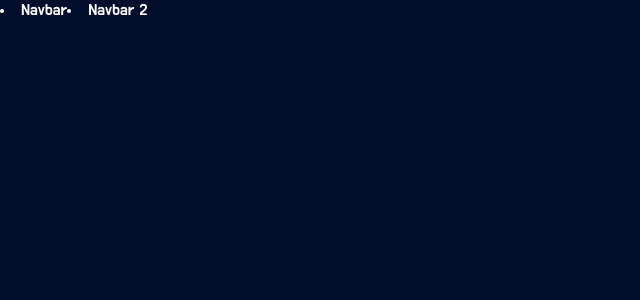
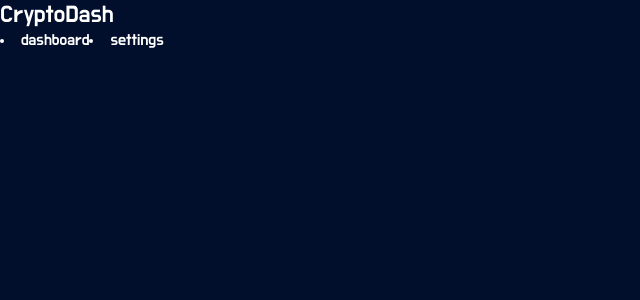
Before and after one commit to Albert-webJS/cryptocurrency-dashboard, a React (Vite) app: page / in a window 1280 px wide. Shown: the top 300 px of the page, without its empty margins (0-640 px from the left). Built offline with nearby package versions, Linux system fonts and the light colour scheme.

Commit message:
added some components, create first scructure

```diff
--- a/src/app/styles/index.css
+++ b/src/app/styles/index.css
@@ -1,5 +1,6 @@
 :root {
-  --main-color: #010E2C;
+  --main-text-color: #FFFFFF;
+  --main-background-color: #010E2C;
   box-sizing: border-box;
 }
 
--- /dev/null
+++ b/src/layout/Header/Header.tsx
@@ -0,0 +1,12 @@
+import { DetailedHTMLProps, FC, HTMLAttributes } from "react"
+
+import cn from 'classnames'
+import styles from './Header.module.css';
+
+interface HeaderProps extends DetailedHTMLProps<HTMLAttributes<HTMLDivElement>, HTMLDivElement> {}
+
+export const Header: FC<HeaderProps> = ({ className, children, ...props}) => {
+    return (
+        <header className={cn(styles.header, className)} {...props}>{children}</header>
+    )
+}
--- /dev/null
+++ b/src/layout/index.ts
@@ -0,0 +1 @@
+export { Header } from './Header/Header';
--- a/src/pages/HomePage/HomePage.tsx
+++ b/src/pages/HomePage/HomePage.tsx
@@ -1,11 +1,15 @@
-import { Wrapper } from "src/shared";
+import { Header } from "src/layout";
+import { Logo, Wrapper } from "src/shared";
 import { Navbar } from "src/widgets";
 
 
 export const HomePage = (): JSX.Element => {
     return (
         <Wrapper>
-            <Navbar/>
+            <Header>
+                <Logo />
+                <Navbar/>
+            </Header>
         </Wrapper>
     )
 }
--- a/src/shared/index.ts
+++ b/src/shared/index.ts
@@ -1 +1,2 @@
 export { Wrapper } from './ui/Wrapper/Wrapper';
+export { Logo } from './ui/Logo/Logo';
--- /dev/null
+++ b/src/shared/ui/Logo/Logo.module.css
@@ -0,0 +1,3 @@
+.logo {
+    font-size: 1.5em;
+}
--- /dev/null
+++ b/src/shared/ui/Logo/Logo.tsx
@@ -0,0 +1,10 @@
+import { DetailedHTMLProps, HTMLAttributes } from "react"
+
+import cn from 'classnames';
+import styles from './Logo.module.css';
+
+interface LogoProps extends DetailedHTMLProps<HTMLAttributes<HTMLDivElement>, HTMLDivElement> {}
+
+export const Logo = ({ className, ...props}: LogoProps) => {
+    return <div className={cn(styles.logo, className)} {...props}>CryptoDash</div>
+}
--- a/src/shared/ui/Wrapper/Wrapper.module.css
+++ b/src/shared/ui/Wrapper/Wrapper.module.css
@@ -1,6 +1,6 @@
 .container {
     width: 100%;
     min-height: 100vh;
-    background-color: var(--main-color);
-    color: white;
+    background-color: var(--main-background-color);
+    color: var(--main-text-color);
 }
--- /dev/null
+++ b/src/widgets/Navbar/Navbar.module.css
@@ -0,0 +1,3 @@
+.navigation {
+    display: flex;
+}
--- a/src/widgets/Navbar/Navbar.styled.ts
+++ /dev/null
@@ -1,8 +0,0 @@
-import styled from "styled-components";
-
-const NavbarStyled = styled.nav`
-    display: flex;
-
-`
-
-export { NavbarStyled }
--- a/src/widgets/Navbar/Navbar.tsx
+++ b/src/widgets/Navbar/Navbar.tsx
@@ -1,10 +1,10 @@
-import { NavbarStyled } from './Navbar.styled';
+import styles from './Navbar.module.css';
 
 export const Navbar = () => {
     return (
-        <NavbarStyled>
-            <li>Navbar</li>
-            <li>Navbar 2</li>
-        </NavbarStyled>
+        <nav className={styles.navigation}>
+            <li>dashboard</li>
+            <li>settings</li>
+        </nav>
     )
 }
```
Also changed, not shown: src/layout/Header/Header.module.css (added).
